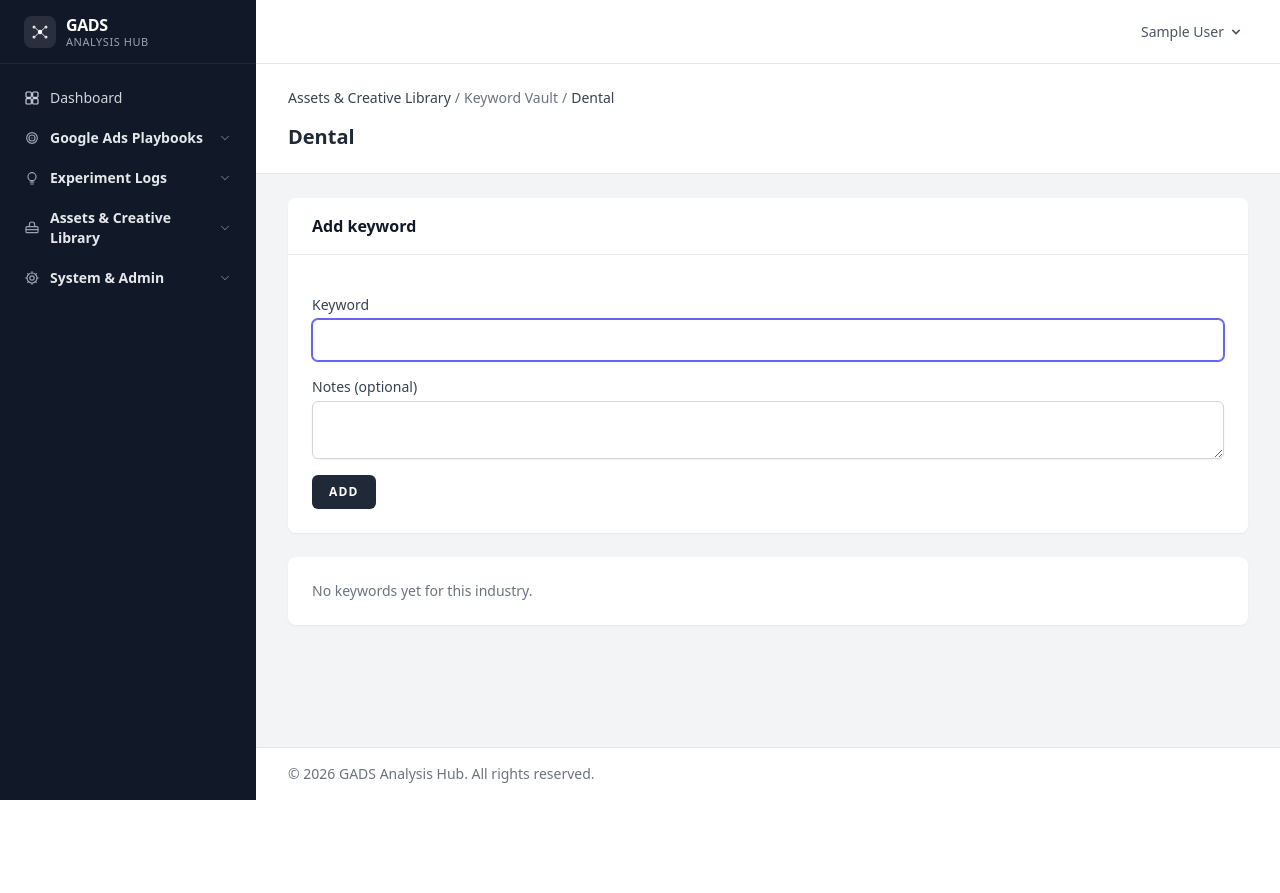
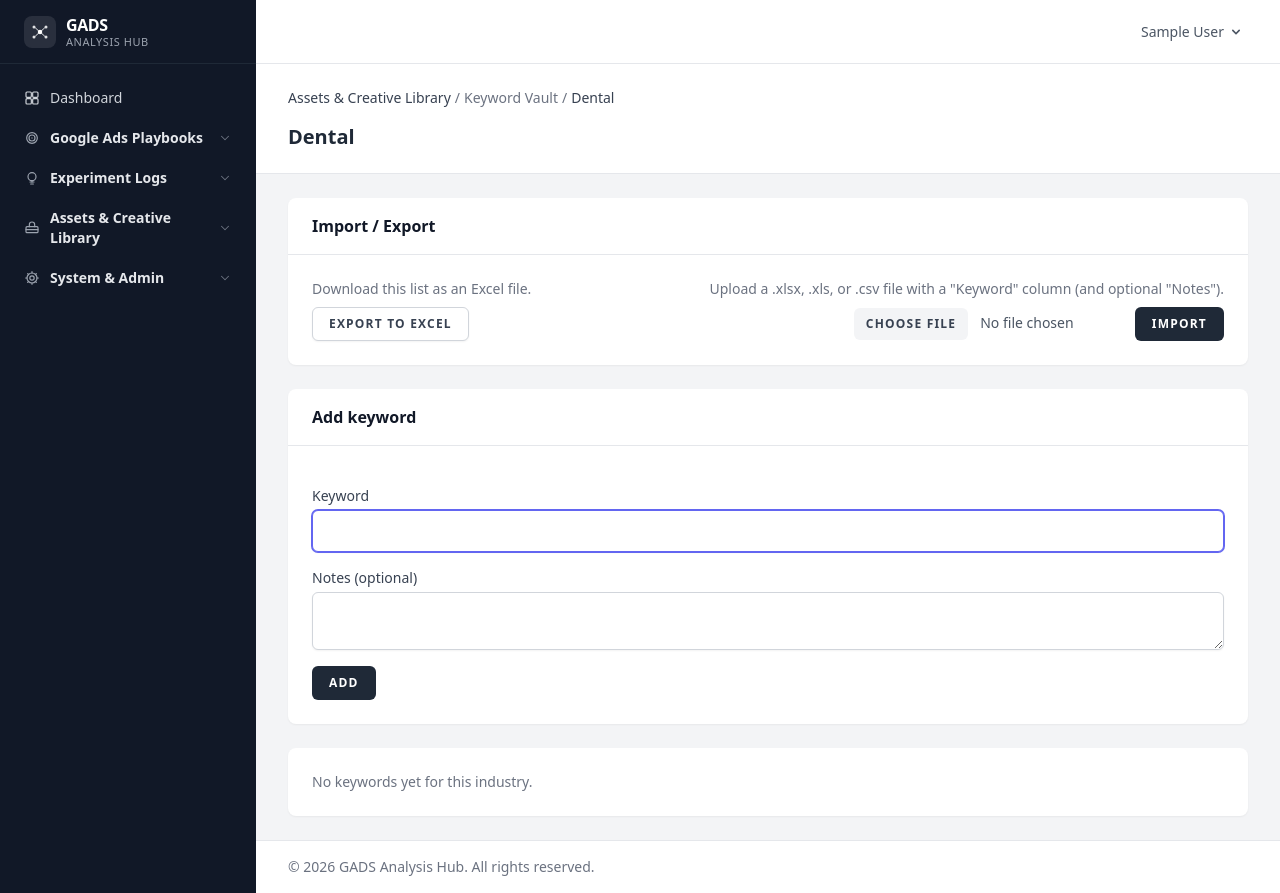
Before and after one commit to yashmathur302/GADS, a Laravel app: page /assets/keyword-vault/dental in a window 1280 px wide. Before the commit the page ends 800 px from the top, so only its background shows below. Run offline with Laravel 12, Linux system fonts and the light colour scheme; the visitor is signed in with stand-in values (Sample User, id 1); data comes from the database, SQL or seed files in the repository; data that the repository does not hold is empty; style sheets or scripts are compiled from the project's sources; some web fonts are replaced.

Commit message:
Add Excel import/export to Keyword Vault and Negative Keyword Vault
Both vault pages get an "Import / Export" panel:
- Export downloads the current industry's keyword list as .xlsx
  (Keyword, Notes columns) via maatwebsite/excel.
- Import accepts .xlsx/.xls/.csv with a "Keyword" column (and optional
  "Notes"), server-validated by MIME/extension and capped at 2MB.
  Existing keywords for that industry/type are left alone rather than
  duplicated (firstOrCreate keyed on industry + type + keyword).
  Malformed rows (e.g. over the length limit) redirect back with a
  friendly error instead of a 500.

Both flows are wired through the existing shared controller, so they
work identically for Keyword Vault and Negative Keyword Vault without
duplicating logic.

Tests do a real round-trip rather than mocking the library: export is
verified by parsing the actual generated .xlsx with PhpSpreadsheet, and
import is verified against a real generated fixture file, including
that a wrong-vault-type file doesn't cross-contaminate the other vault
and that duplicate keywords aren't re-added.

Co-Authored-By: Claude Sonnet 5 <noreply@anthropic.com>
Claude-Session: https://claude.ai/code/session_01P4bPGjp8YUhQtnPug8gWUd

```diff
--- a/app/Http/Controllers/KeywordVaultController.php
+++ b/app/Http/Controllers/KeywordVaultController.php
@@ -3,13 +3,20 @@
 namespace App\Http\Controllers;
 
 use App\Enums\KeywordVaultType;
+use App\Exports\KeywordVaultExport;
+use App\Http\Requests\ImportKeywordVaultRequest;
 use App\Http\Requests\StoreKeywordVaultEntryRequest;
+use App\Imports\KeywordVaultImport;
 use App\Models\Industry;
 use App\Models\KeywordVaultEntry;
 use Illuminate\Http\RedirectResponse;
 use Illuminate\Http\Request;
 use Illuminate\Support\Facades\Redirect;
+use Illuminate\Support\Str;
 use Illuminate\View\View;
+use Maatwebsite\Excel\Facades\Excel;
+use Maatwebsite\Excel\Validators\ValidationException as ExcelValidationException;
+use Symfony\Component\HttpFoundation\BinaryFileResponse;
 
 class KeywordVaultController extends Controller
 {
@@ -91,6 +98,44 @@ class KeywordVaultController extends Controller
     }
 
     /**
+     * Download this industry's vault as an .xlsx file.
+     */
+    public function export(Request $request, Industry $industry): BinaryFileResponse
+    {
+        $vaultType = $this->vaultType($request);
+
+        $entries = $industry->keywordVaultEntries()
+            ->where('type', $vaultType)
+            ->orderBy('keyword')
+            ->get();
+
+        $filename = Str::slug($industry->name).'-'.Str::slug($vaultType->nounPlural()).'.xlsx';
+
+        return Excel::download(new KeywordVaultExport($entries), $filename);
+    }
+
+    /**
+     * Bulk-add keywords to this industry's vault from an uploaded .xlsx/
+     * .xls/.csv file (a "Keyword" column, and an optional "Notes" column).
+     */
+    public function import(ImportKeywordVaultRequest $request, Industry $industry): RedirectResponse
+    {
+        $vaultType = $this->vaultType($request);
+
+        $import = new KeywordVaultImport($industry, $vaultType);
+
+        try {
+            Excel::import($import, $request->file('file'));
+        } catch (ExcelValidationException) {
+            return Redirect::route($this->baseRoute($vaultType).'.show', $industry)
+                ->with('error', 'That file has one or more rows that are too long to import. Please fix and try again.');
+        }
+
+        return Redirect::route($this->baseRoute($vaultType).'.show', $industry)
+            ->with('success', "Imported {$import->imported} keyword(s).");
+    }
+
+    /**
      * The vault type for the current request, from the route's `type`
      * default (see routes/web.php). Read via the request rather than as a
      * bound method parameter — Laravel resolves non-injected controller
--- a/composer.json
+++ b/composer.json
@@ -8,7 +8,8 @@
     "require": {
         "php": "^8.3",
         "laravel/framework": "^13.17",
-        "laravel/tinker": "^3.0"
+        "laravel/tinker": "^3.0",
+        "maatwebsite/excel": "^4.0"
     },
     "require-dev": {
         "fakerphp/faker": "^1.23",
--- a/resources/views/keyword-vault/show.blade.php
+++ b/resources/views/keyword-vault/show.blade.php
@@ -9,6 +9,36 @@
     </x-slot>
 
     <div class="space-y-6">
+        <x-admin.card :title="__('Import / Export')">
+            <div class="flex flex-col sm:flex-row sm:items-start sm:justify-between gap-6">
+                <div>
+                    <p class="text-sm text-gray-500 mb-2">{{ __('Download this list as an Excel file.') }}</p>
+                    <a
+                        href="{{ route($baseRoute.'.export', $industry) }}"
+                        class="inline-flex items-center px-4 py-2 bg-white border border-gray-300 rounded-md font-semibold text-xs text-gray-700 uppercase tracking-widest shadow-sm hover:bg-gray-50 focus:outline-none focus:ring-2 focus:ring-indigo-500 focus:ring-offset-2 transition ease-in-out duration-150"
+                    >
+                        {{ __('Export to Excel') }}
+                    </a>
+                </div>
+
+                <div class="sm:text-right">
+                    <p class="text-sm text-gray-500 mb-2">{{ __('Upload a .xlsx, .xls, or .csv file with a "Keyword" column (and optional "Notes").') }}</p>
+                    <form method="POST" action="{{ route($baseRoute.'.import', $industry) }}" enctype="multipart/form-data" class="flex flex-col sm:flex-row sm:items-center gap-2 sm:justify-end">
+                        @csrf
+                        <input
+                            type="file"
+                            name="file"
+                            accept=".xlsx,.xls,.csv"
+                            required
+                            class="block w-full sm:w-auto text-sm text-gray-600 file:mr-3 file:py-2 file:px-3 file:rounded-md file:border-0 file:text-xs file:font-semibold file:uppercase file:tracking-widest file:bg-gray-100 file:text-gray-700 hover:file:bg-gray-200"
+                        >
+                        <x-primary-button>{{ __('Import') }}</x-primary-button>
+                    </form>
+                    <x-input-error :messages="$errors->get('file')" class="mt-2 sm:text-right" />
+                </div>
+            </div>
+        </x-admin.card>
+
         <x-admin.card :title="__('Add :noun', ['noun' => $type->nounSingular()])">
             <form method="POST" action="{{ route($baseRoute.'.store', $industry) }}" class="space-y-4">
                 @csrf
--- a/routes/web.php
+++ b/routes/web.php
@@ -34,6 +34,14 @@ Route::middleware('auth')->group(function () {
         Route::delete("assets/{$uriPrefix}/{industry}/{entry}", [KeywordVaultController::class, 'destroy'])
             ->defaults('type', $vaultType)
             ->name("{$routeName}.destroy");
+
+        Route::get("assets/{$uriPrefix}/{industry}/export", [KeywordVaultController::class, 'export'])
+            ->defaults('type', $vaultType)
+            ->name("{$routeName}.export");
+
+        Route::post("assets/{$uriPrefix}/{industry}/import", [KeywordVaultController::class, 'import'])
+            ->defaults('type', $vaultType)
+            ->name("{$routeName}.import");
     }
 
     // Every other sidebar section (config/nav.php) still points at this
```
Also changed, not shown: app/Exports/KeywordVaultExport.php (added, +35 -0 lines), app/Http/Requests/ImportKeywordVaultRequest.php (added, +23 -0 lines), app/Imports/KeywordVaultImport.php (added, +56 -0 lines), tests/Feature/KeywordVaultImportExportTest.php (added, +172 -0 lines), 1 other file.
